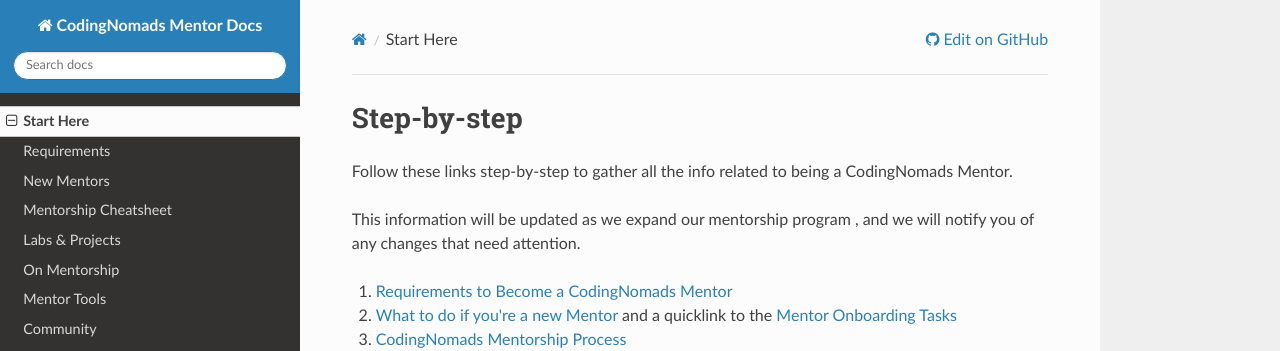
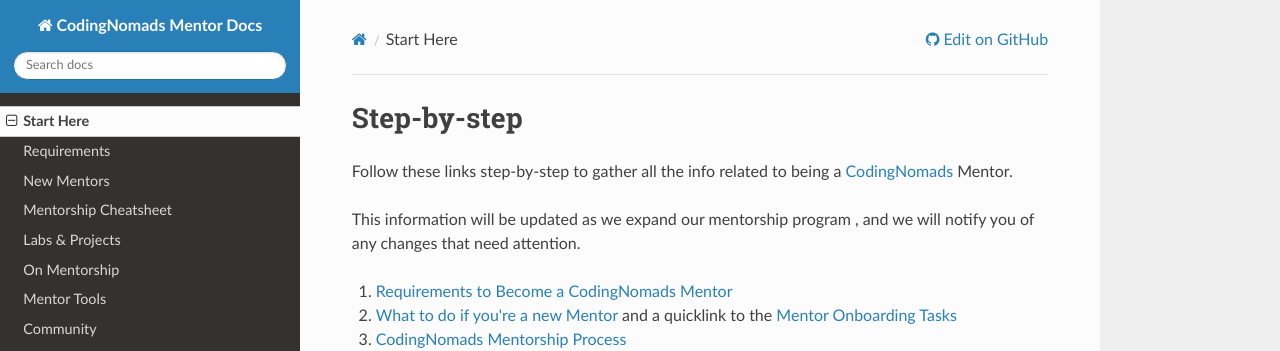
Before and after one commit to CodingNomads/mentor-docs, an MkDocs documentation site: the page built from docs/README.md, in a window 1280 px wide and 1282 px high. Shown: the top 351 px of the window. Built offline with MkDocs 1.6.1, drawn with Linux system fonts in a browser that asks for light colours; nearby versions of some CDN libraries; part of the change alters nothing that is shown.

```diff
--- a/docs/README.md
+++ b/docs/README.md
@@ -1,6 +1,6 @@
 # Step-by-step
 
-Follow these links step-by-step to gather all the info related to being a CodingNomads Mentor.
+Follow these links step-by-step to gather all the info related to being a [CodingNomads](http://codingnomads.co/) Mentor.
 
 This information will be updated as we expand our mentorship program , and we will notify you of any changes that need attention.
 
@@ -18,7 +18,7 @@ This information will be updated as we expand our mentorship program , and we wi
 12. [Links to bookmark](11_bookmarks.md)
 13. [Get started communicating with your student](12_templates.md)
 
-![CodingNomads Logo](images/cn_logo.png "We are the CodingNomads")
+[![CodingNomads Logo](images/cn_logo.png "We are the CodingNomads")](http://codingnomads.co/)
 
 # Mentor Docs Intro
 
```
